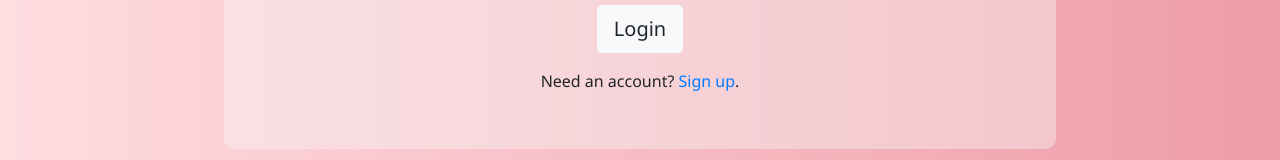
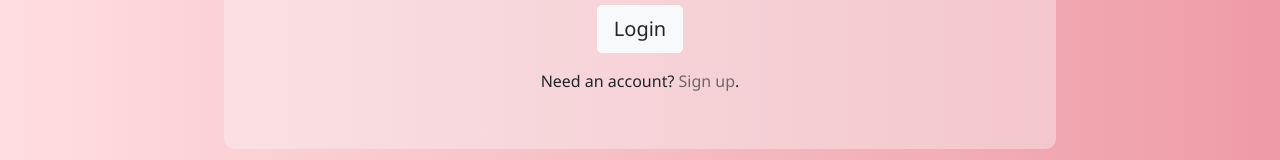
Before and after one commit to SamTaub/project-3, a React (Create React App) app in the folder client/: page /login in a window 1280 px wide. Shown: the part 375-535 px from the top of the page. Built offline with nearby package versions, Linux system fonts and the light colour scheme; no server answers.

Commit message:
Change color of nav pills to white with black text

```diff
--- /dev/null
+++ b/client/src/pages/Dashboard/Dashboard.css
@@ -0,0 +1,12 @@
+a {
+    color: dimgray;
+}
+
+a:hover {
+    color: black;
+}
+
+.nav-pills .nav-link.active, .nav-pills .show > .nav-link {
+    color: black;
+    background-color: white;
+}
--- a/client/src/pages/Dashboard/NavTabs.js
+++ b/client/src/pages/Dashboard/NavTabs.js
@@ -1,4 +1,5 @@
 import React from "react";
+import "./Dashboard.css";
 
 function NavTabs(props) {
   return (
```
